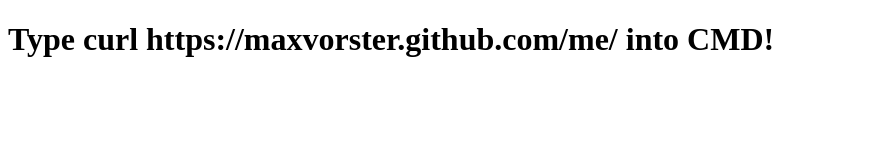
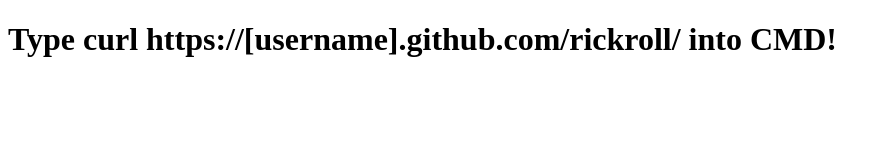
Before and after one commit to maxvorster/me, a plain HTML site: page index.html in a window 1280 px wide. Shown: the whole page, without its empty margins (0-889 px from the left). Drawn offline with Linux system fonts and the light colour scheme.

Commit message:
Update index.html
Not sure if this update will work. I guess I'll find out.

```diff
--- a/index.html
+++ b/index.html
@@ -1,9 +1,25 @@
 <!DOCTYPE html>
-<html>
-  <head>
-    <title>Hello World!</title>
-  </head>
-  <body>
-    <h1>Type curl https://maxvorster.github.com/me/ into CMD!</h1>
-  </body>
+<html lang="en">
+<head>
+    <meta charset="UTF-8">
+    <meta name="viewport" content="width=device-width, initial-scale=1.0">
+    <title>Special Page</title>
+    <script>
+        document.addEventListener("DOMContentLoaded", function() {
+            var userAgent = navigator.userAgent.toLowerCase();
+
+            // Check if the request is from a browser or curl
+            if (userAgent.includes('curl')) {
+                // Content for curl request
+                document.body.innerHTML = "<h1>Never gonna give you up, never gonna let you down</h1><p>Never gonna run around and desert you</p><p>Never gonna make you cry, never gonna say goodbye</p><p>Never gonna tell a lie and hurt you</p>";
+            } else {
+                // Content for regular browser request
+                document.body.innerHTML = "<h1>Type curl https://[username].github.com/rickroll/ into CMD!</h1>";
+            }
+        });
+    </script>
+</head>
+<body>
+    <!-- Content will be replaced by JavaScript -->
+</body>
 </html>
```
